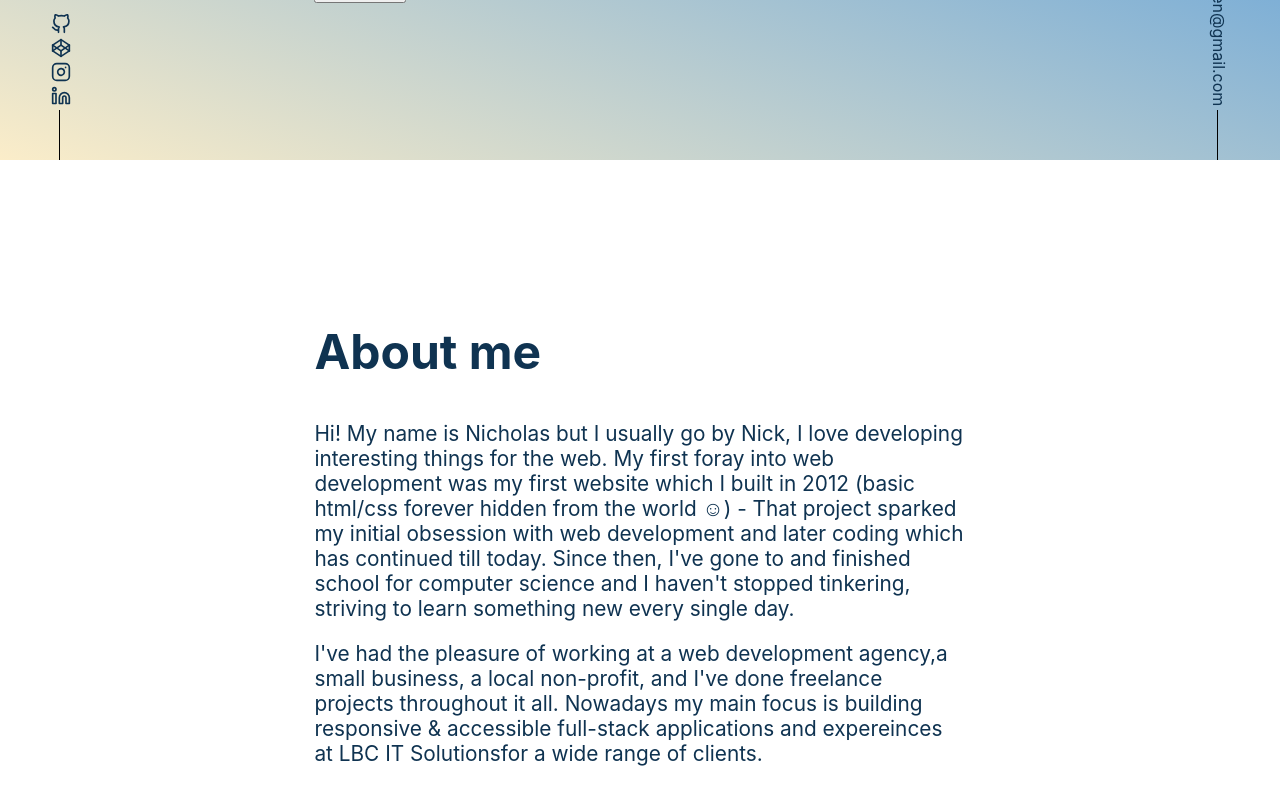
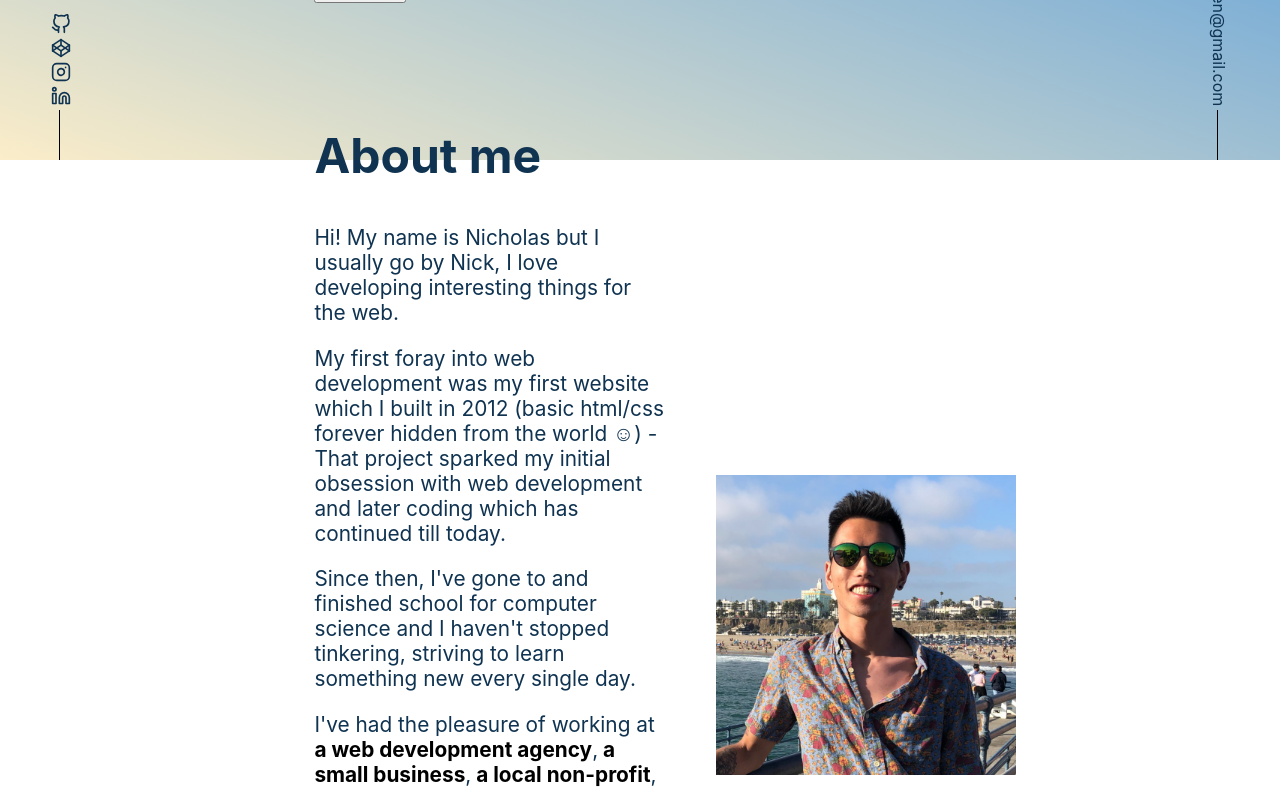
Before and after one commit to karnnivore/nick-chinsen-website, a Next.js app: page / in a window 1280 px wide. Shown: the part 640-1428 px from the top of the page. Built offline with nearby package versions, Linux system fonts and the light colour scheme.

Commit message:
Update about section, and add a headshot

```diff
--- a/components/home/About.tsx
+++ b/components/home/About.tsx
@@ -1,26 +1,38 @@
 import React from 'react'
 import styles from '../../styles/home/About.module.css'
 import { SectionContainer } from '../layout/SectionContainer'
+import Image from 'next/image'
 
 export const About = () => {
+  const lbc = "https://lbcit.ca/"
+  const axcys = "http://www.axcysfinishing.ca/about.html"
+  const crueTV = "https://cruetv.com/home"
   return (
     <SectionContainer>
       <section className={styles.aboutSection} id="about-section">
+        <div className={styles.textContainer}>
           <h1>About me</h1>
           <p>
             Hi! My name is Nicholas but I usually go by Nick, I love developing interesting
-          things for the web. My first foray into web development was my first website
+            things for the web.
+          </p>
+          <p>
+            My first foray into web development was my first website
             which I built in 2012 (basic html/css forever hidden from the world &#9786;) -
             That project sparked my initial obsession with web development and later coding
-          which has continued till today. Since then, I&apos;ve gone to and finished school for
+            which has continued till today.
+          </p>
+          <p>
+            Since then, I&apos;ve gone to and finished school for
             computer science and I haven&apos;t stopped tinkering, striving to learn something new
             every single day.
           </p>
           <p>
-          I&apos;ve had the pleasure of working at <a>a web development agency</a>,
-          <a>a small business</a>, <a>a local non-profit</a>, and I&apos;ve done freelance
+            I&apos;ve had the pleasure of working at <a href={lbc} target="_blank">a web development agency</a>,
+            <a href={axcys} target="_blank"> a small business</a>,
+            <a href={crueTV} target="_blank"> a local non-profit</a>, and I&apos;ve done freelance
             projects throughout it all. Nowadays my main focus is building responsive &
-          accessible full-stack applications and expereinces at <a>LBC IT Solutions</a>
+            accessible full-stack applications and experiences at <a href={lbc} target="_blank">LBC IT Solutions </a>
             for a wide range of clients.
           </p>
           <p>
@@ -34,7 +46,17 @@ export const About = () => {
             <li>WordPress</li>
             <li>Python</li>
           </ul>
-
+        </div>
+        <div className={styles.imageContainer}>
+          <Image
+            className={styles.headshotImage}
+            src="/images/nick.jpg"
+            alt="Picture of me Nick"
+            width={300}
+            height={300}
+            layout="fixed"
+          />
+        </div>
       </section>
     </SectionContainer>
   )
--- a/styles/home/About.module.css
+++ b/styles/home/About.module.css
@@ -1,4 +1,7 @@
 /* about styling */
+.aboutSection {
+  display: flex;
+}
 .listAboutMe {
   display: grid;
   grid-template-columns: repeat(2, minmax(140px, 200px));
@@ -17,11 +20,37 @@
   font-size: 1.3em;
 }
 
+.aboutSection a {
+  color: black;
+  font-weight: bold;
+}
+
+.imageContainer {
+  margin-top: 50px;
+  display: flex;
+  justify-content: center;
+  align-items: center;
+}
+
+@media (min-width: 900px) {
+  .imageContainer {
+    position: relative;
+    left: 50px;
+  }
+  .textContainer {
+    max-width: 60%;
+  }
+}
+
 @media (max-width: 400px) {
   .aboutSection h1 {
     margin-bottom: 5px;
+    font-size: 26px;
   }
   .aboutSection p {
-    font-size: 1.1em;
+    font-size: 18px;
+  }
+  .aboutSection {
+    flex-direction: column;
   }
 }
```
Also changed, not shown: public/images/nick.jpg (added). Lines whose indentation alone changed are shown as unchanged.
